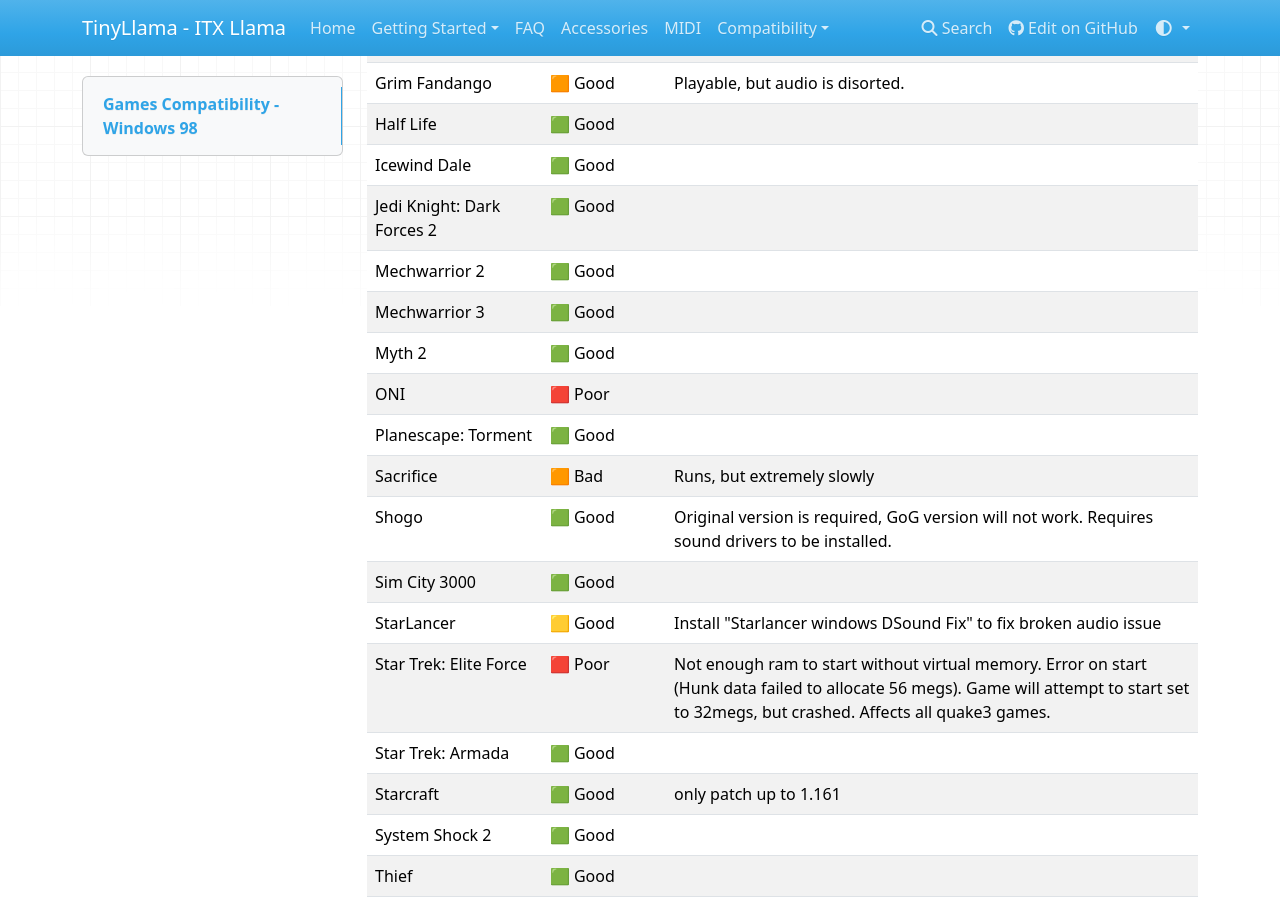
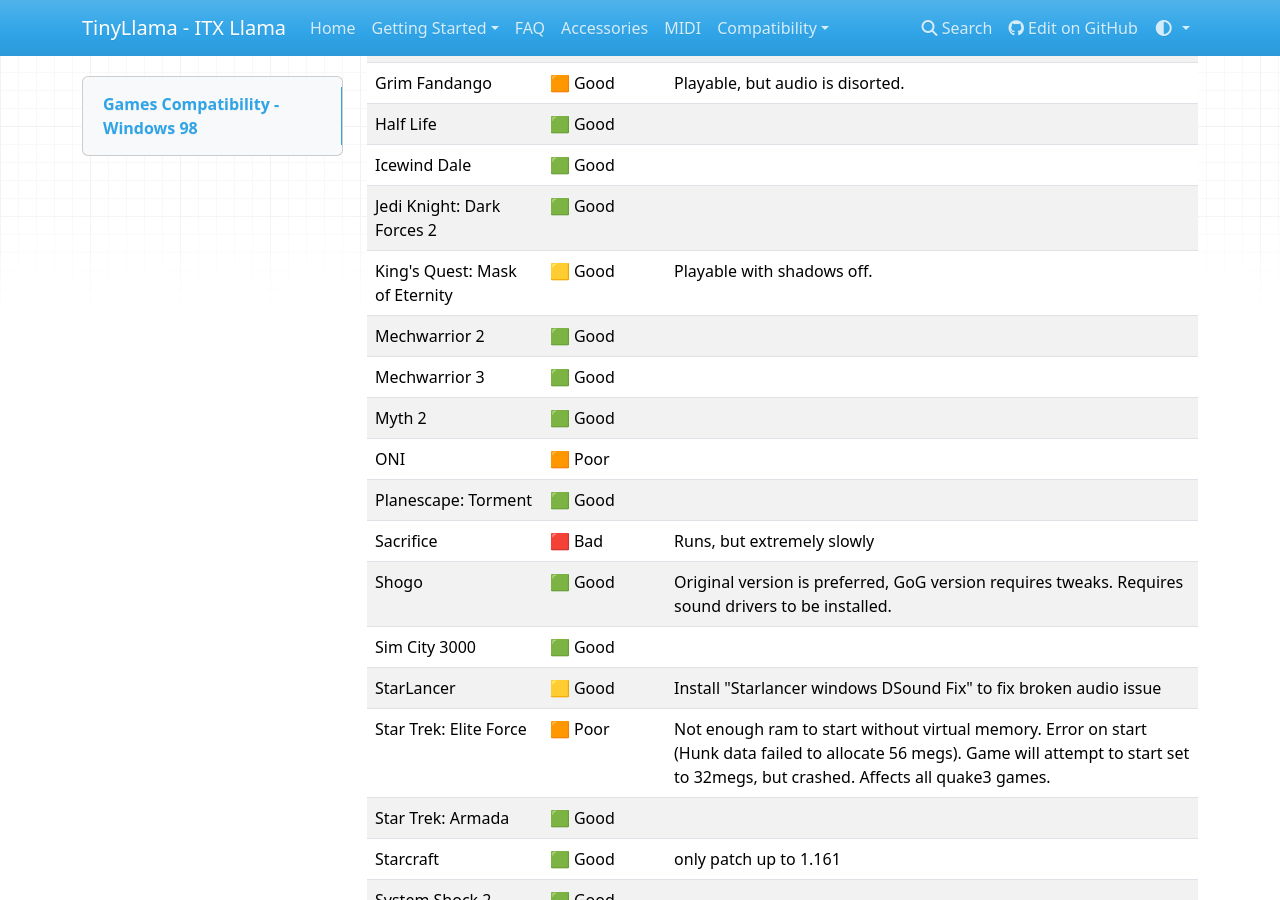
Before and after one commit to timesscar/tinyllama-docs, an MkDocs documentation site: the page built from docs/itxllama/games/winGameCompat.md, in a window 1280 px wide and 900 px high, scrolled down 977 px. Built offline with MkDocs 1.6.1, drawn with Linux system fonts in a browser that asks for light colours; nearby versions of some CDN libraries.

Commit message:
Adding kings quest, correcting some colors, etc.

```diff
--- a/docs/itxllama/games/winGameCompat.md
+++ b/docs/itxllama/games/winGameCompat.md
@@ -29,16 +29,17 @@
 | Half Life                          | 🟩 Good             |  |
 | Icewind Dale                       | 🟩 Good             |  |
 | Jedi Knight: Dark Forces 2         | 🟩 Good             |  |
+| King's Quest: Mask of Eternity     | 🟨 Good             | Playable with shadows off. |
 | Mechwarrior 2                      | 🟩 Good             |  |
 | Mechwarrior 3                      | 🟩 Good             |  |
 | Myth 2                             | 🟩 Good             |  |
-| ONI                                | 🟥 Poor             |  |
+| ONI                                | 🟧 Poor             |  |
 | Planescape: Torment                | 🟩 Good             |  |
-| Sacrifice                          | 🟧 Bad              | Runs, but extremely slowly   |
-| Shogo                              | 🟩 Good             | Original version is required, GoG version will not work.  Requires sound drivers to be installed.   |
+| Sacrifice                          | 🟥 Bad              | Runs, but extremely slowly   |
+| Shogo                              | 🟩 Good             | Original version is preferred, GoG version requires tweaks.  Requires sound drivers to be installed.   |
 | Sim City 3000                      | 🟩 Good             |  |
 | StarLancer                         | 🟨 Good             | Install "Starlancer windows DSound Fix" to fix broken audio issue |
-| Star Trek: Elite Force             | 🟥 Poor             | Not enough ram to start without virtual memory.  Error on start (Hunk data failed to allocate 56 megs).  Game will attempt to start set to 32megs, but crashed.  Affects all quake3 games.   |
+| Star Trek: Elite Force             | 🟧 Poor             | Not enough ram to start without virtual memory.  Error on start (Hunk data failed to allocate 56 megs).  Game will attempt to start set to 32megs, but crashed.  Affects all quake3 games.   |
 | Star Trek: Armada                  | 🟩 Good             |  |
 | Starcraft                          | 🟩 Good             | only patch up to 1.161   |
 | System Shock 2                     | 🟩 Good             |  |
```
